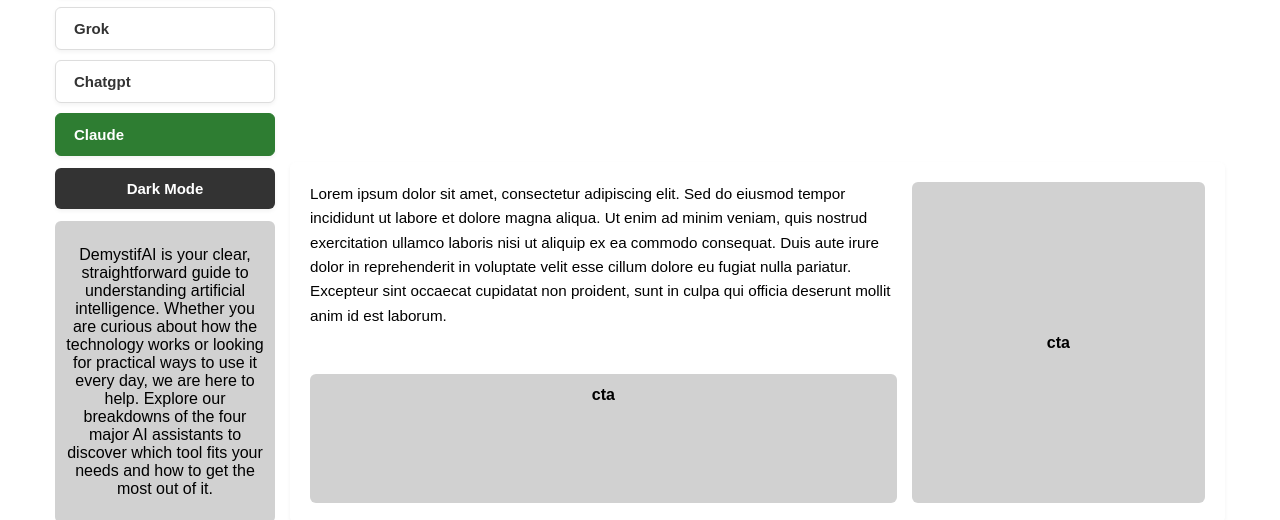
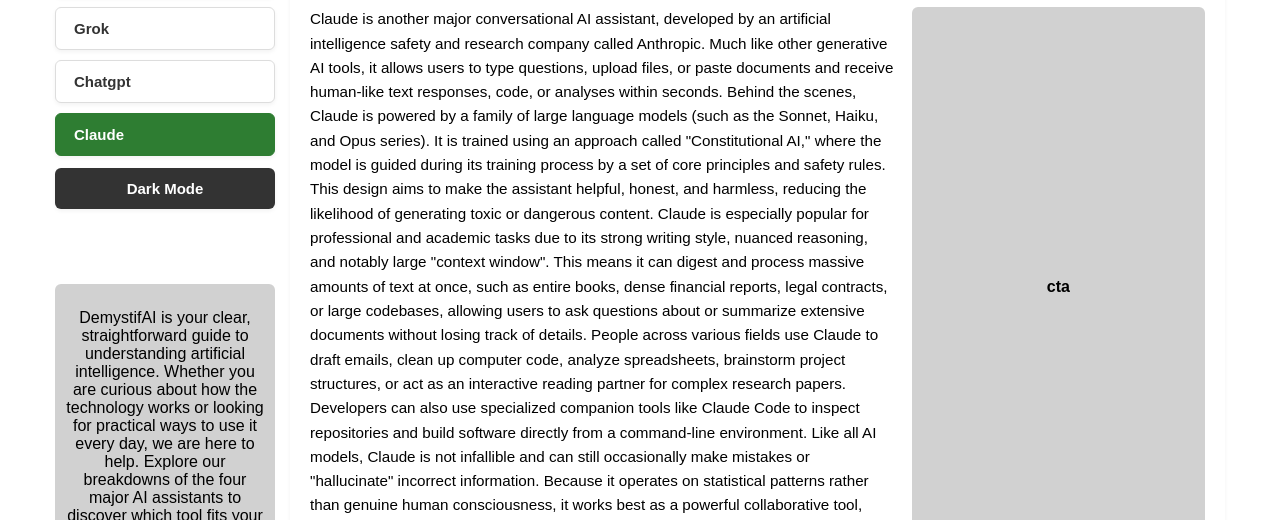
Before and after one commit to satotado12/Webmaster, a plain HTML site: page claude.html in a window 1280 px wide. Shown: the part 280-800 px from the top of the page. Drawn offline with Linux system fonts and the light colour scheme.

Commit message:
Revise Claude AI description in claude.html
Updated description of Claude AI assistant, detailing its features and use cases.

```diff
--- a/claude.html
+++ b/claude.html
@@ -49,8 +49,12 @@
         <main class="main-content">
             <div class="text-area-box">
                 <p>
-                    Lorem ipsum dolor sit amet, consectetur adipiscing elit. Sed do eiusmod tempor incididunt ut labore et dolore magna aliqua. Ut enim ad minim veniam, quis nostrud exercitation ullamco laboris nisi ut aliquip ex ea commodo consequat.
-                    Duis aute irure dolor in reprehenderit in voluptate velit esse cillum dolore eu fugiat nulla pariatur. Excepteur sint occaecat cupidatat non proident, sunt in culpa qui officia deserunt mollit anim id est laborum.
+                   Claude is another major conversational AI assistant, developed by an artificial intelligence safety and research company called Anthropic. Much like other generative AI tools, it allows users to type questions, upload files, or paste documents and receive human-like text responses, code, or analyses within seconds.
+Behind the scenes, Claude is powered by a family of large language models (such as the Sonnet, Haiku, and Opus series). It is trained using an approach called "Constitutional AI," where the model is guided during its training process by a set of core principles and safety rules. This design aims to make the assistant helpful, honest, and harmless, reducing the likelihood of generating toxic or dangerous content.
+Claude is especially popular for professional and academic tasks due to its strong writing style, nuanced reasoning, and notably large "context window". This means it can digest and process massive amounts of text at once, such as entire books, dense financial reports, legal contracts, or large codebases, allowing users to ask questions about or summarize extensive documents without losing track of details.
+People across various fields use Claude to draft emails, clean up computer code, analyze spreadsheets, brainstorm project structures, or act as an interactive reading partner for complex research papers. Developers can also use specialized companion tools like Claude Code to inspect repositories and build software directly from a command-line environment.
+Like all AI models, Claude is not infallible and can still occasionally make mistakes or "hallucinate" incorrect information. Because it operates on statistical patterns rather than genuine human consciousness, it works best as a powerful collaborative tool, helping to speed up writing, research, and analysis while leaving final judgment in human hands.
+
                 </p>
             </div>
             <div class="cta-center">cta</div>
```
